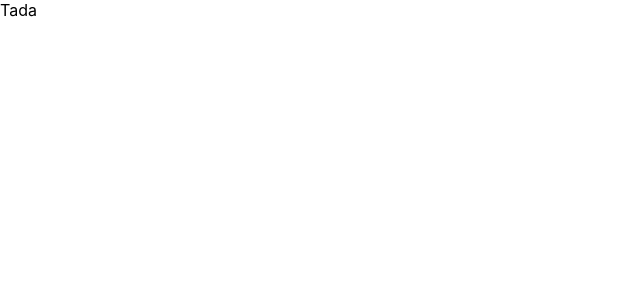
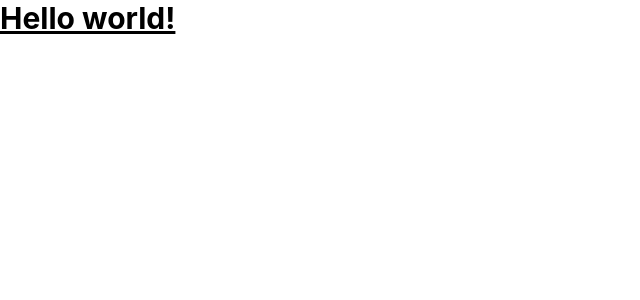
Before and after one commit to szewczykmira/tooth, a React (Create React App) app: page / in a window 1280 px wide. Shown: the top 300 px of the page, without its empty margins (0-640 px from the left). Built offline with nearby package versions, Linux system fonts and the light colour scheme.

Commit message:
#4 Add Tailwind

```diff
--- a/package.json
+++ b/package.json
@@ -48,6 +48,7 @@
     "eslint-plugin-react": "^7.37.2",
     "globals": "^15.12.0",
     "prettier": "^3.3.3",
+    "tailwindcss": "^3.4.14",
     "typescript-eslint": "^8.13.0"
   }
 }
--- a/src/components/Form/Form.tsx
+++ b/src/components/Form/Form.tsx
@@ -1,5 +1,5 @@
 import React from "react";
 
 export const Form = () => {
-  return <div>Tada</div>;
+  return <h1 className="text-3xl font-bold underline">Hello world!</h1>;
 };
--- a/src/index.css
+++ b/src/index.css
@@ -1,3 +1,7 @@
+@tailwind base;
+@tailwind components;
+@tailwind utilities;
+
 body {
   margin: 0;
   font-family: -apple-system, BlinkMacSystemFont, 'Segoe UI', 'Roboto', 'Oxygen',
--- /dev/null
+++ b/tailwind.config.js
@@ -0,0 +1,8 @@
+/** @type {import('tailwindcss').Config} */
+module.exports = {
+  content: ["./src/**/*.{js,jsx,ts,tsx}"],
+  theme: {
+    extend: {},
+  },
+  plugins: [],
+};
```
Also changed, not shown: 1 other file (tests, documents, lock files or other folders).
